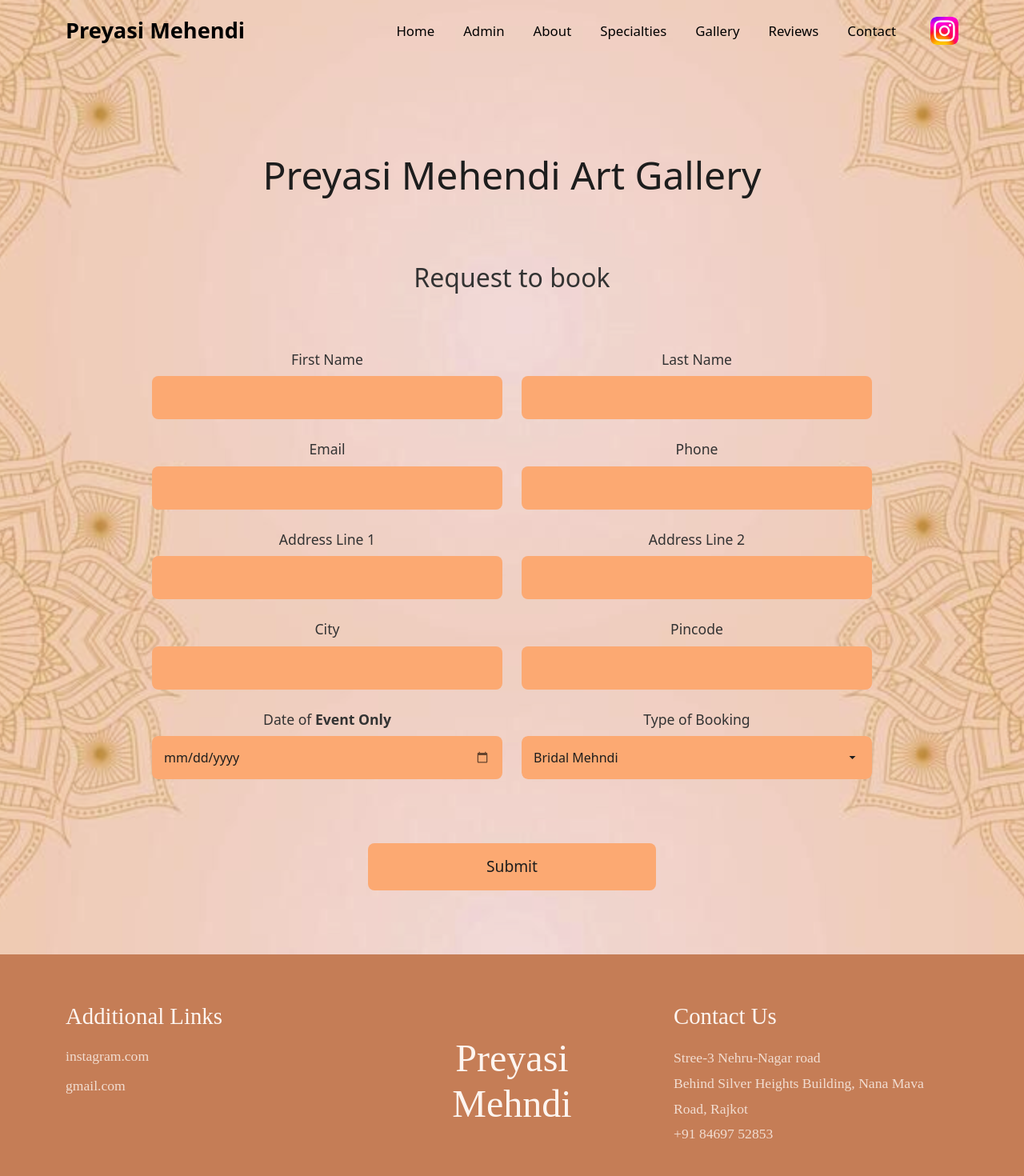
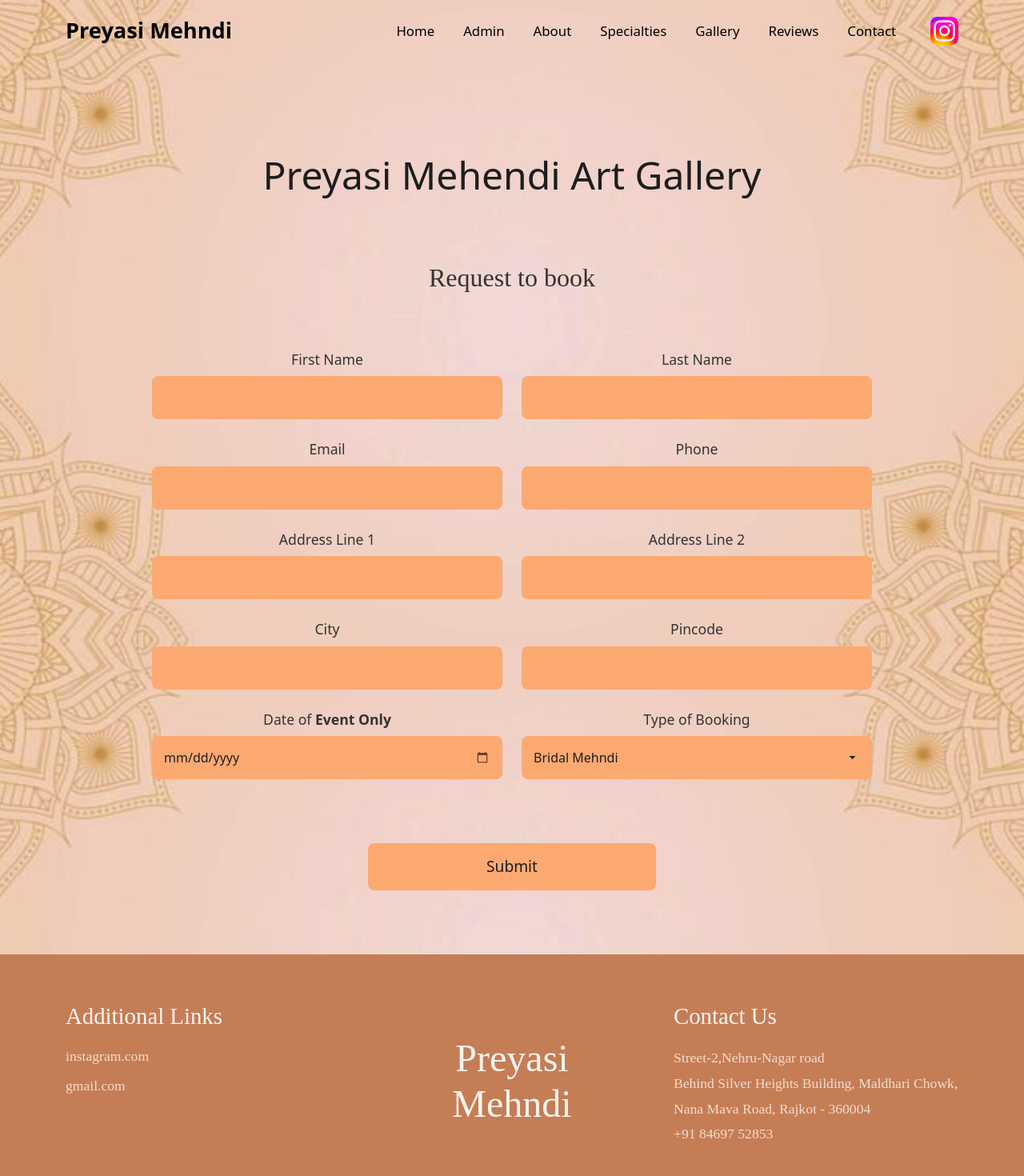
Before and after one commit to arb1465/preyasi-mehndi-frontend, a React (Create React App) app: page /booking in a window 1280 px wide. Shown: the top 1470 px of the page at 80% size. Built offline with nearby package versions, Linux system fonts and the light colour scheme.

Commit message:
data update

```diff
--- a/src/components/AddReview.css
+++ b/src/components/AddReview.css
@@ -26,7 +26,7 @@
 }
 
 .review-form-sub-title {
-  /* font-family: serif; */
+  font-family: serif;
   font-size: 2rem;
   font-weight: 400;
   color: #333;
--- a/src/components/BookingPage.css
+++ b/src/components/BookingPage.css
@@ -24,7 +24,7 @@
 }
 
 .booking-sub-title {
-  /* font-family: serif; */
+  font-family: serif;
   font-size: 2rem;
   font-weight: 400;
   color: #333;
--- a/src/components/Footer.css
+++ b/src/components/Footer.css
@@ -116,7 +116,7 @@
 
     /* Adjust the font size of the main brand name for mobile */
     .footer-brand-name {
-        font-size: 2.5rem; /* Make it slightly smaller */
+        font-size: 2rem; /* Make it slightly smaller */
     }
 
     /* Adjust the titles for each section */
--- a/src/components/Footer.jsx
+++ b/src/components/Footer.jsx
@@ -49,8 +49,8 @@ function Footer() {
             <div className="col-lg-4 col-md-12 footer-column">
               <h5 className="footer-title">Contact Us</h5>
               <address className="footer-contact-info">
-                Stree-3 Nehru-Nagar road<br/>
-                Behind Silver Heights Building, Nana Mava Road, Rajkot<br/>
+                Street-2,Nehru-Nagar road<br/>
+                Behind Silver Heights Building, Maldhari Chowk,<br></br> Nana Mava Road, Rajkot - 360004<br/>
                 +91 84697 52853
               </address>
             </div>
--- a/src/components/Navbar.jsx
+++ b/src/components/Navbar.jsx
@@ -30,7 +30,7 @@ function Navbar() {
     return (
         <nav className={`custom-navbar navbar navbar-expand-lg ${scrolled ? "navbar-scrolled" : ""}`}>
             <div className="container">
-                <RouterLink className="navbar-brand custom-logo" to="/">Preyasi Mehendi</RouterLink>
+                <RouterLink className="navbar-brand custom-logo" to="/">Preyasi Mehndi</RouterLink>
 
                 <button
                     ref={navTogglerRef}
```
